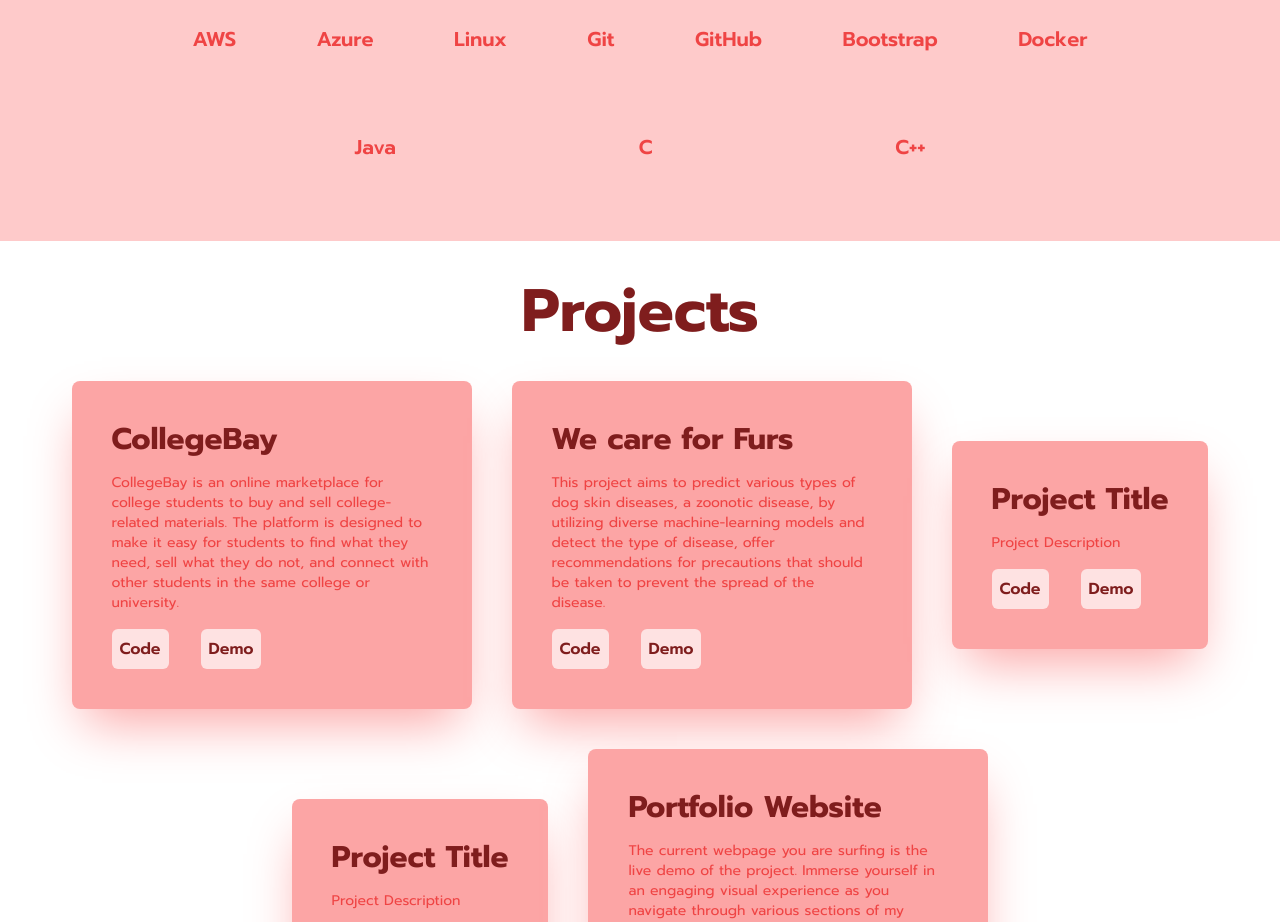
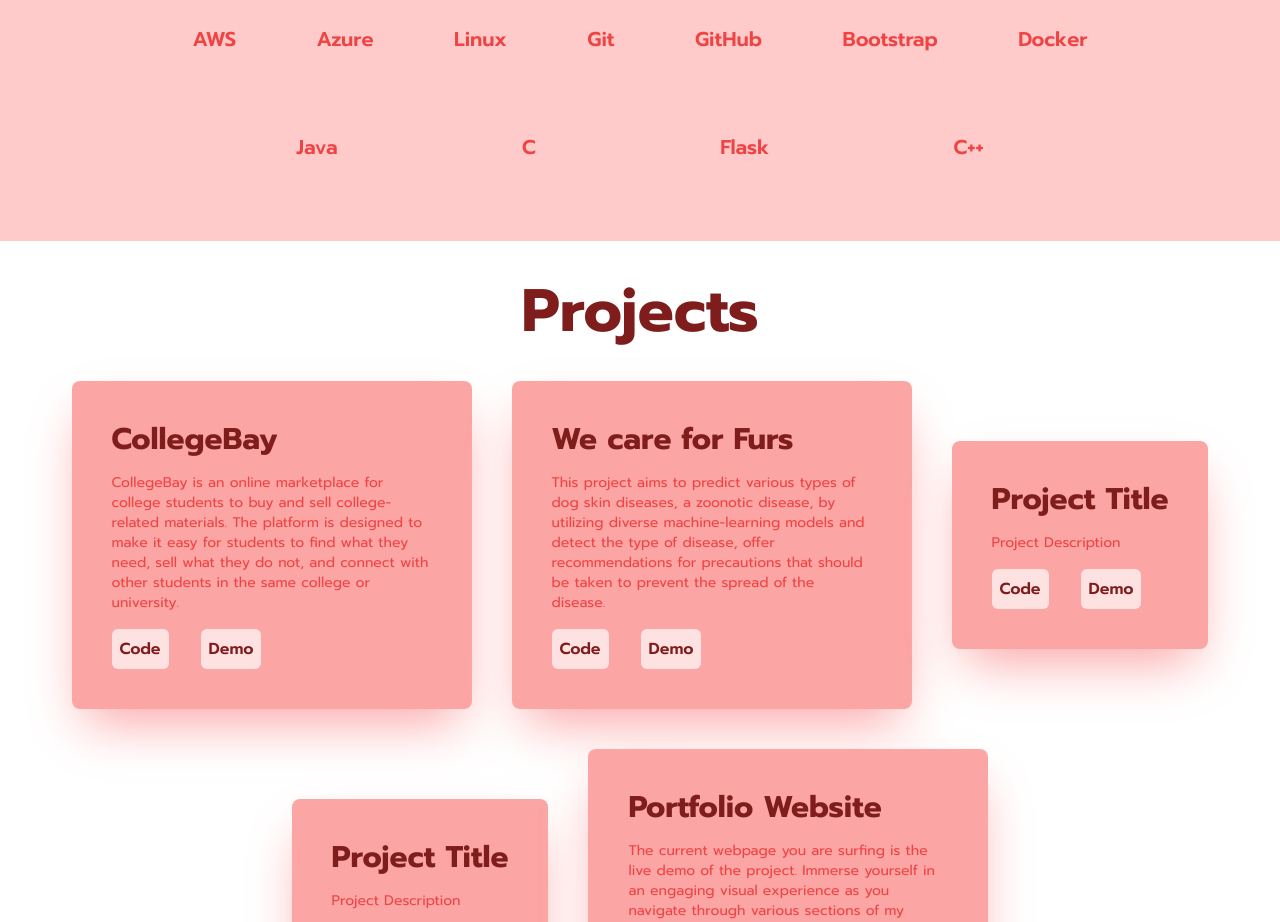
Before and after one commit to dipanshu18/dipanshu_portfolio, a React (Vite) app: page / in a window 1280 px wide. Shown: the part 1100-2022 px from the top of the page. Built offline with nearby package versions, Linux system fonts and the light colour scheme.

Commit message:
Added new skills

```diff
--- a/src/assests/skills.js
+++ b/src/assests/skills.js
@@ -20,6 +20,7 @@ const skills = [
   "Docker",
   "Java",
   "C",
+  "Flask",
   "C++",
 ];
 
```
